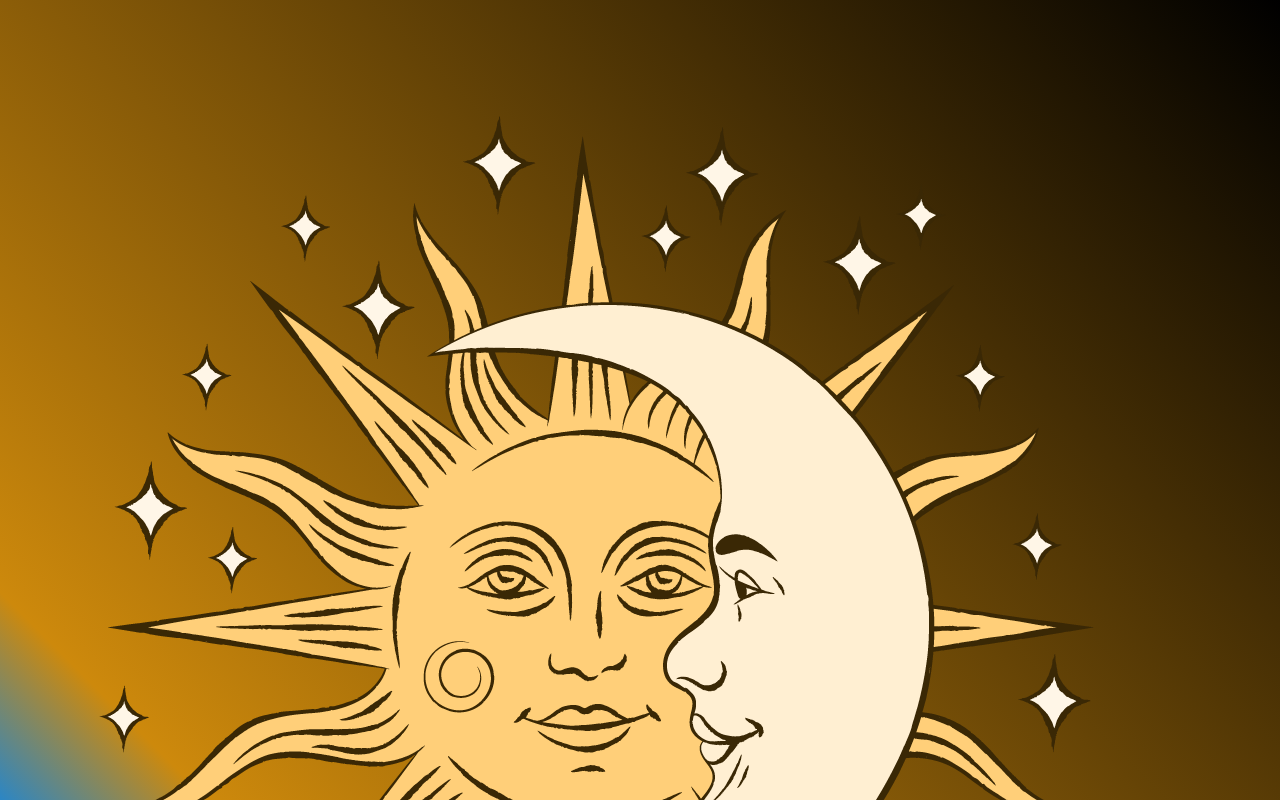
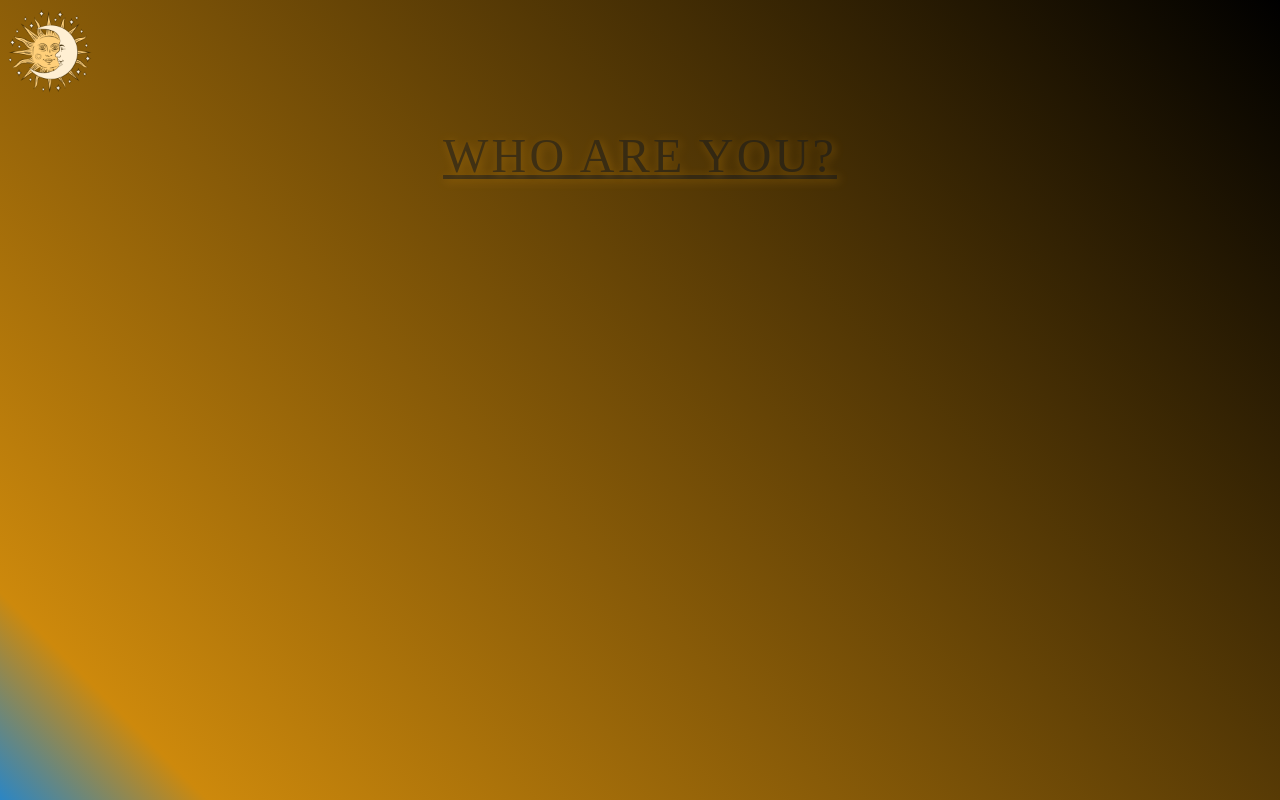
Before and after one commit to Nazgul-Racber/Horoscope-app, a React (Create React App) app: page / in a window 1280 px wide. Shown: the top 800 px of the page. Built offline with nearby package versions, Linux system fonts and the light colour scheme; a web font is replaced by a local one.

Commit message:
navbar:logo

```diff
--- a/src/components/navbar/Navbar.scss
+++ b/src/components/navbar/Navbar.scss
@@ -0,0 +1,8 @@
+@import "../../scss/variables";
+
+.navbar{
+    img{
+        width: 100px;
+        height: 100px;
+    }
+}
```
Also changed, not shown: src/components/navbar/Navbar.jsx (+7 -6 lines).
